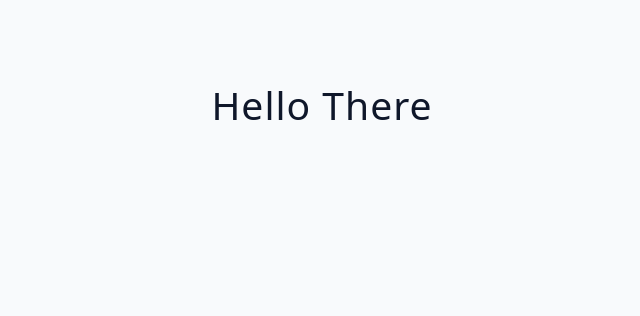
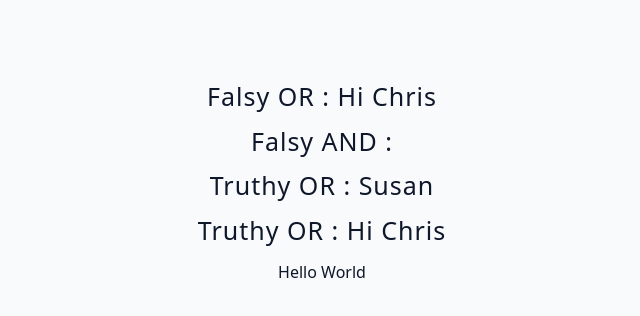
Before and after one commit to nmawela35/Advanced-React---Smilga, a React (Vite) app: page / in a window 1280 px wide. Shown: the top 316 px of the page, without its empty margins (318-958 px from the left). Built offline with nearby package versions, Linux system fonts and the light colour scheme.

Commit message:
Short Circuit intro done

```diff
--- a/src/App.jsx
+++ b/src/App.jsx
@@ -1,6 +1,7 @@
 // import Starter from './tutorial/03-conditional-rendering/starter/01-multiple-returns-basics';
 // import Starter from './tutorial/03-conditional-rendering/starter/02-multiple-returns-fetch-data';
-import Starter from './tutorial/03-conditional-rendering/starter/03-hooks-rule';
+// import Starter from './tutorial/03-conditional-rendering/starter/03-hooks-rule';
+import Starter from './tutorial/03-conditional-rendering/starter/04-short-circuit-overview';
 
 function App() {
   return (
--- a/src/tutorial/03-conditional-rendering/starter/04-short-circuit-overview.jsx
+++ b/src/tutorial/03-conditional-rendering/starter/04-short-circuit-overview.jsx
@@ -1,6 +1,18 @@
 import { useState } from 'react';
 
 const ShortCircuitOverview = () => {
-  return <h2>short circuit overview</h2>;
+  const [text,setText] =useState('');
+  const [name,setName] =useState('susan')
+
+  const codeExample =text || 'Hello World'
+
+
+  return <div>
+    <h4>Falsy OR : {text || 'Hi Chris'}</h4>
+    <h4>Falsy AND : {text && 'Hi Chris'}</h4>
+    <h4>Truthy OR : {name || 'Hi Chris'}</h4>
+    <h4>Truthy OR : {name && 'Hi Chris'}</h4>
+    {codeExample}
+  </div>;
 };
 export default ShortCircuitOverview;
```
